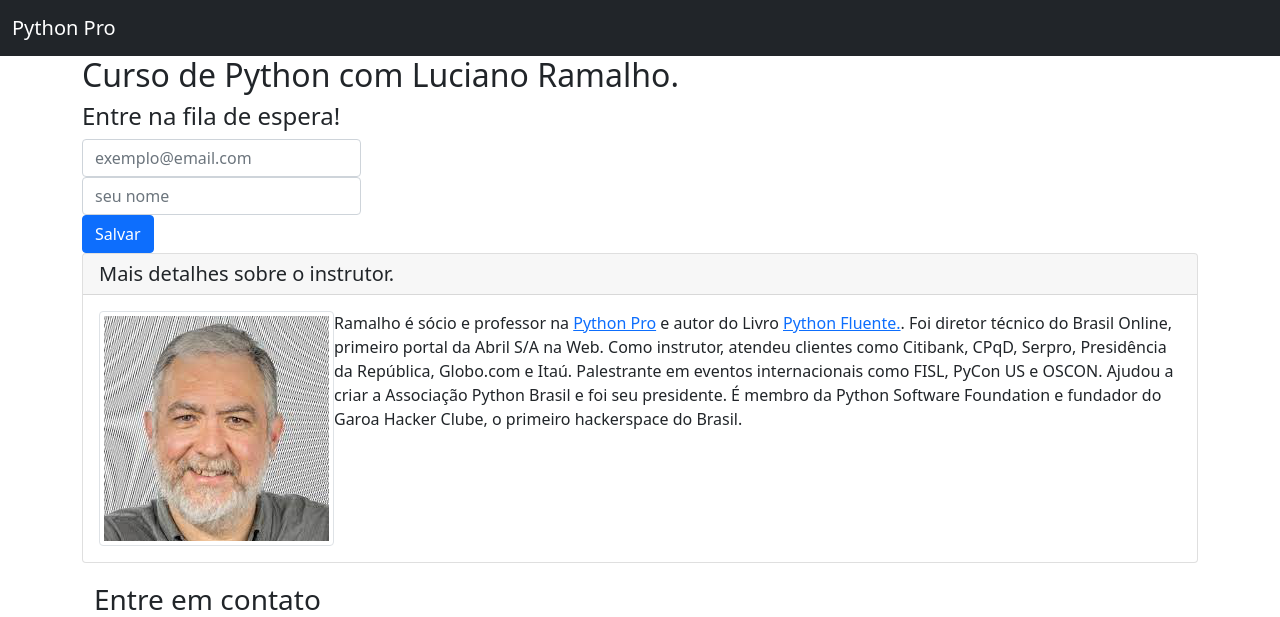
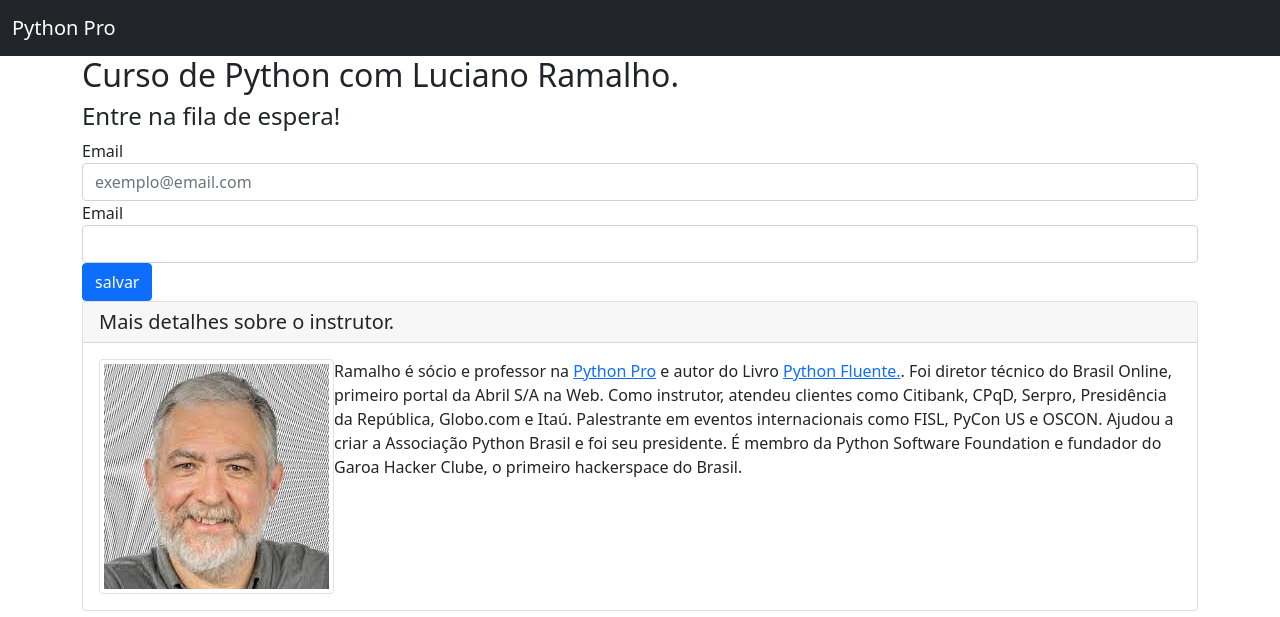
Before and after one commit to Tiago1Figueira/curso_django, a Django app: page / in a window 1280 px wide. Shown: the top 617 px of the page. Run offline with Django 3.2, Linux system fonts and the light colour scheme; some libraries are stand-ins or nearby versions.

Commit message:
Resolver problema do bootstrap conforme orientado no forum.

```diff
--- a/pypro/base/templates/base/home.html
+++ b/pypro/base/templates/base/home.html
@@ -47,15 +47,14 @@
                         <form action="https://herokuapp.us14.list-manage.com/subscribe/post?u=a27fdad008252b29f4fb5bfea&amp;id=4d838d0b98"
                               method="post" id="mc-embedded-subscribe-form" name="mc-embedded-subscribe-form"
                               class="form-row align-items-center" target="_blank" novalidate>
-                            <div class="col-sm-3">
-                            <label class="visually-hidden" for="mce-EMAIL">Email</label>
-                            <input type="email" value="" name="EMAIL" class="form-control required " id="mce-EMAIL"
-                                   placeholder="exemplo@email.com">
+                      <div class="form-row align-items-center">
+                        <div class="col-auto">
+                          <label class="sr-only" for="mce-EMAIL">Email</label>
+                          <input type="email" value="" name="EMAIL" class="form-control required " id="mce-EMAIL" placeholder="exemplo@email.com">
                         </div>
-
-                       <div class="col-sm-3">
-                            <label class="visually-hidden" for="mce-FNAME">Email</label>
-                            <input type="text" value="" name="FNAME" class="form-control" id="mce-FNAME" placeholder="seu nome">
+                          <div class="col-auto">
+                          <label class="sr-only" for="mce-FNAME">Email</label>
+                          <input type="text" value="" name="FNAME" class="form-control" id="mce-FNAME">
                         </div>
 
                           <!-- real people should not fill this in and expect good things - do not remove this or risk form bot signups-->
@@ -63,11 +62,14 @@
                                                                                                   name="b_a27fdad008252b29f4fb5bfea_4d838d0b98"
                                                                                                   tabindex="-1"
                                                                                                   value=""></div>
+
                         <div class="col-auto">
-                   <input type="submit" value="Salvar" name="Salvar"
+                          <input type="submit" value="salvar" name="subscribe"
                                  id="mc-embedded-subscribe" class="btn btn-primary">
                         </div>
+                      </div>
                     </form>
+
             </div>
 
 			<div class="row">
```
Lines whose indentation alone changed are shown as unchanged.
